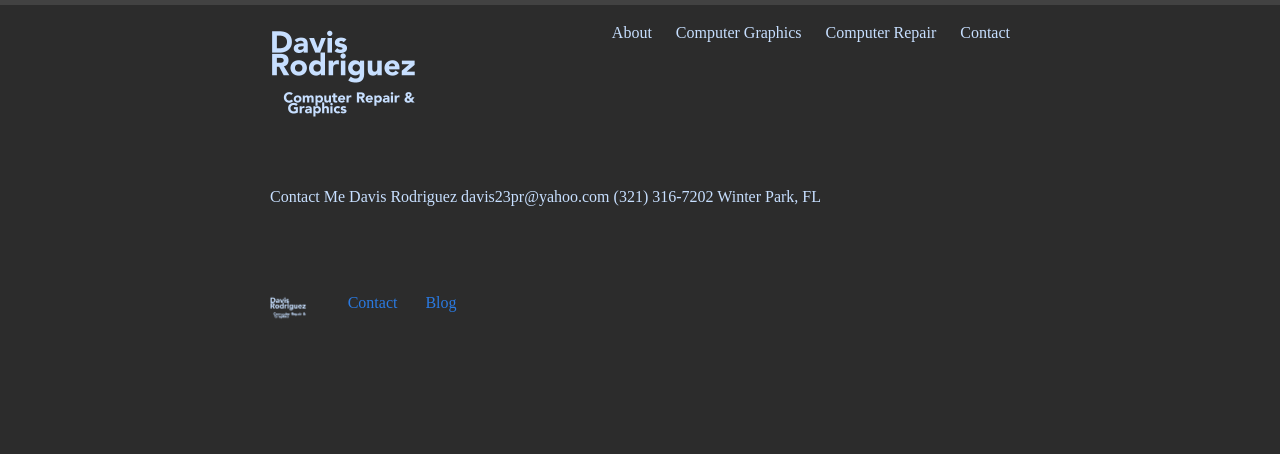
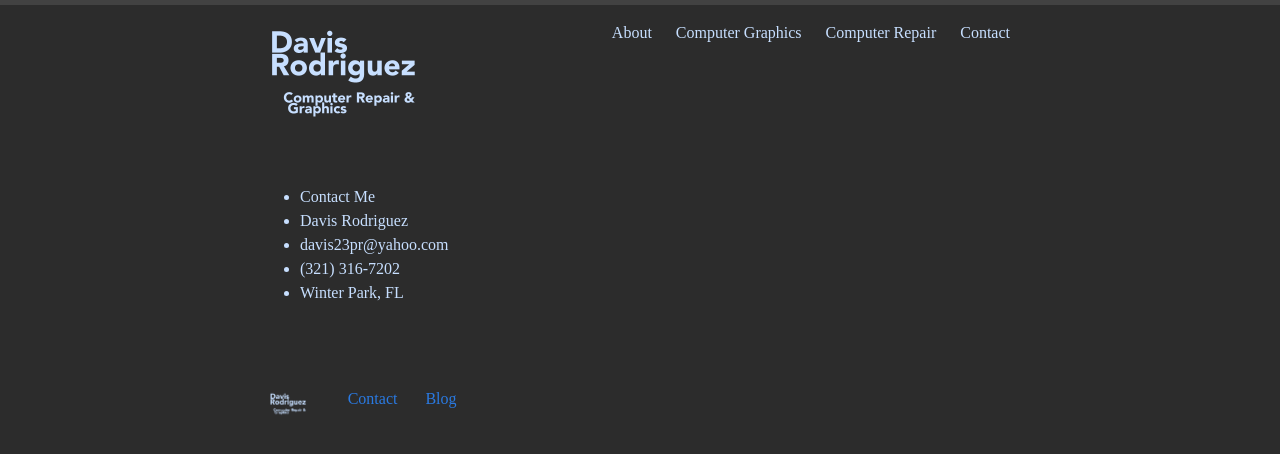
Before and after one commit to al1271/ClientProject, a Jekyll site: the page built from contact.md, in a window 1280 px wide. Shown: the top 454 px of the page. Built offline with Jekyll 4.4.1, drawn with Linux system fonts in a browser that asks for light colours.

Commit message:
dsada
dada

```diff
--- a/contact.md
+++ b/contact.md
@@ -3,9 +3,13 @@ layout: default
 title: Contact
 permalink: /contact/
 ---
+<ul>
+<li>Contact Me</li>
+<li>Davis Rodriguez</li>
 
-Contact Me
-Davis Rodriguez
-davis23pr@yahoo.com
-(321) 316-7202
-Winter Park, FL
+<li>davis23pr@yahoo.com</li>
+
+<li>(321) 316-7202</li>
+
+<li>Winter Park, FL</li>
+</ul>
```
